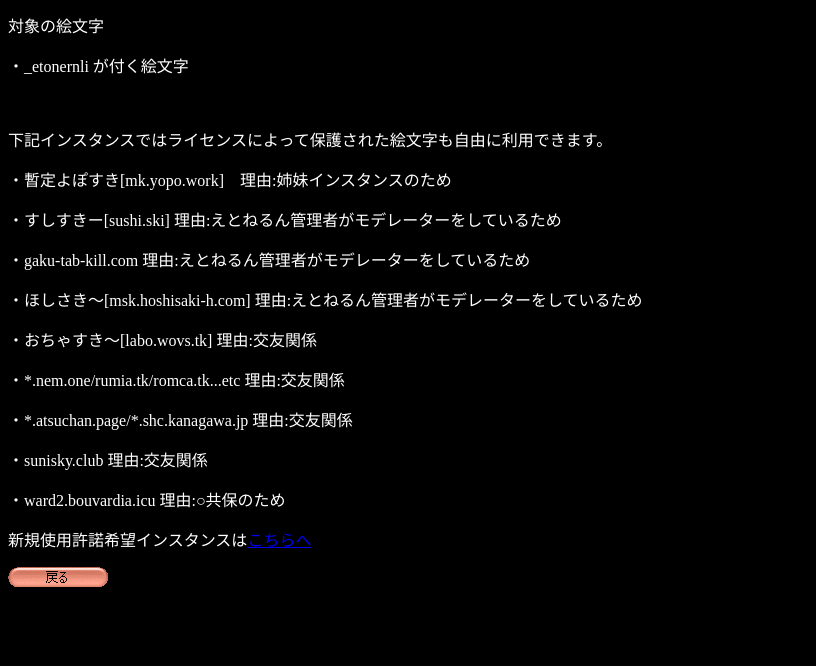
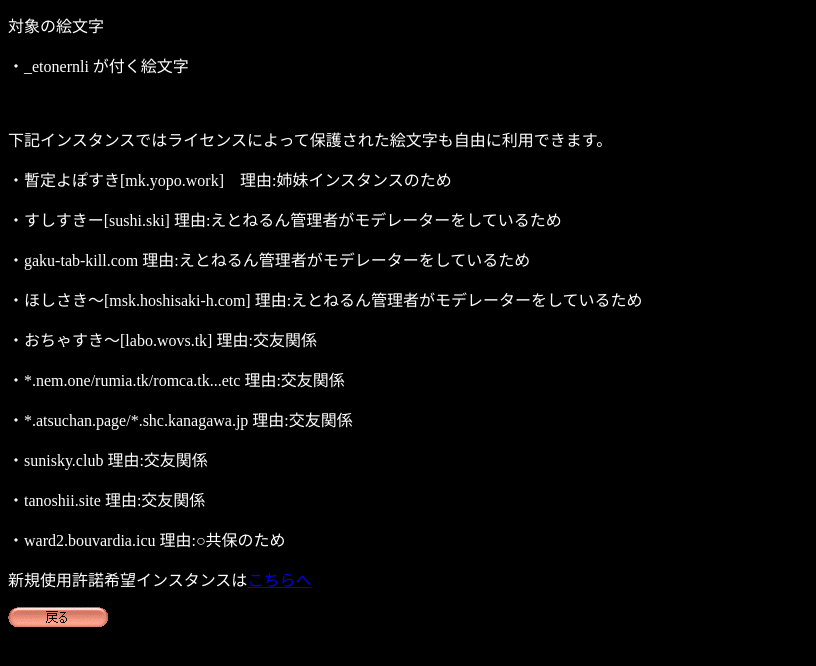
Before and after one commit to etonern/etonern-portal, a plain HTML site: page emoji/license/index.html in a window 1280 px wide. Shown: the part 116-782 px from the top of the page, without its empty margins (0-816 px from the left). Drawn offline with Linux system fonts and the light colour scheme.

Commit message:
カス絵ライセンスにたのしいサイト追加

```diff
--- a/emoji/license/index.html
+++ b/emoji/license/index.html
@@ -47,6 +47,7 @@ function FP_getObjectByID(id,o) {//v1.0
 <p>・*.nem.one/rumia.tk/romca.tk...etc 理由:交友関係</p>
 <p>・*.atsuchan.page/*.shc.kanagawa.jp 理由:交友関係</p>
 <p>・sunisky.club 理由:交友関係</p>
+<p>・tanoshii.site 理由:交友関係</p>
 <p>・ward2.bouvardia.icu 理由:○共保のため</p>
 <p>新規使用許諾希望インスタンスは<a href="mailto:kon2etonertannu@ilnk.info">こちらへ</a></p>
 <p><a href="../../emoji">
```
